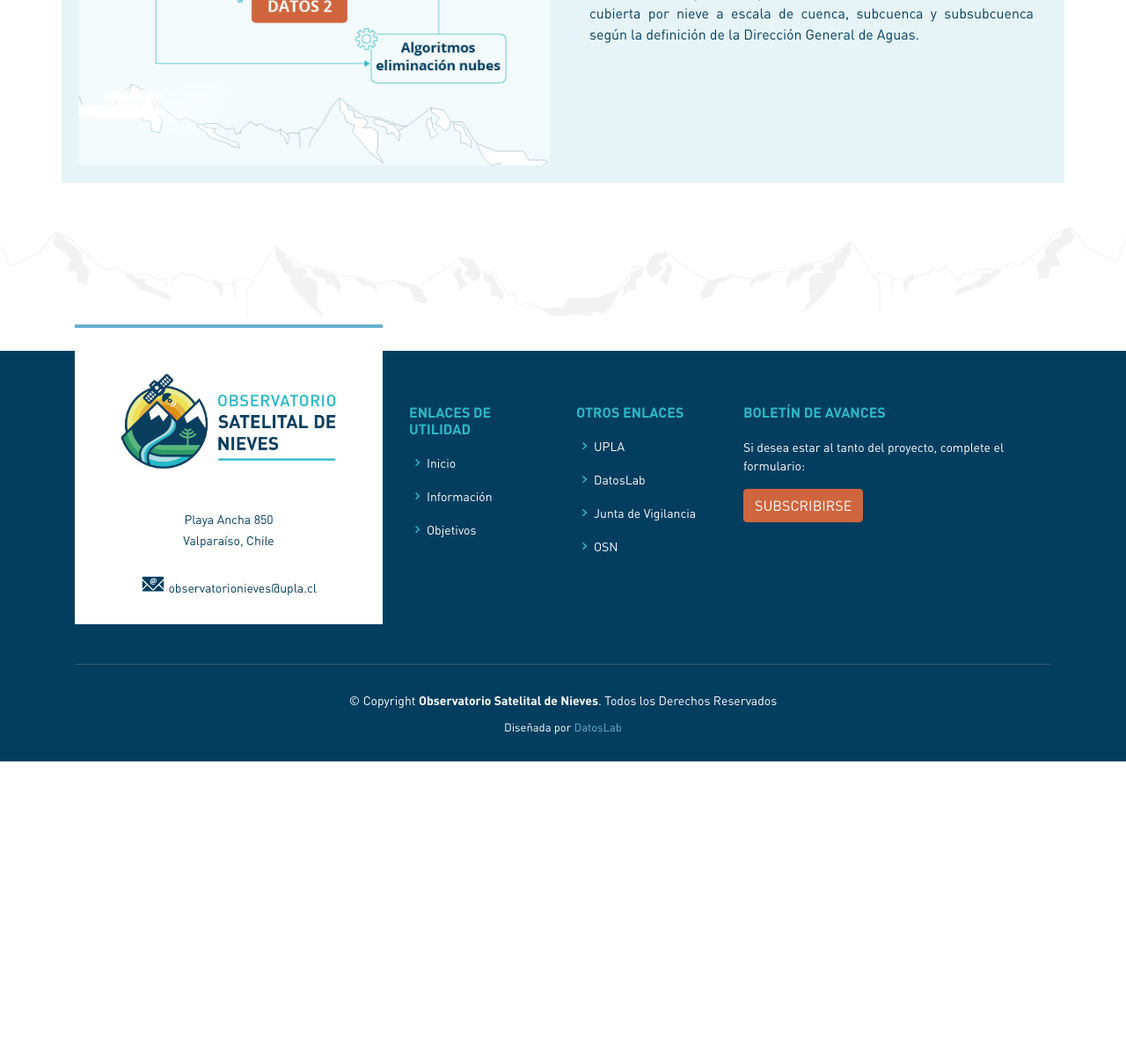
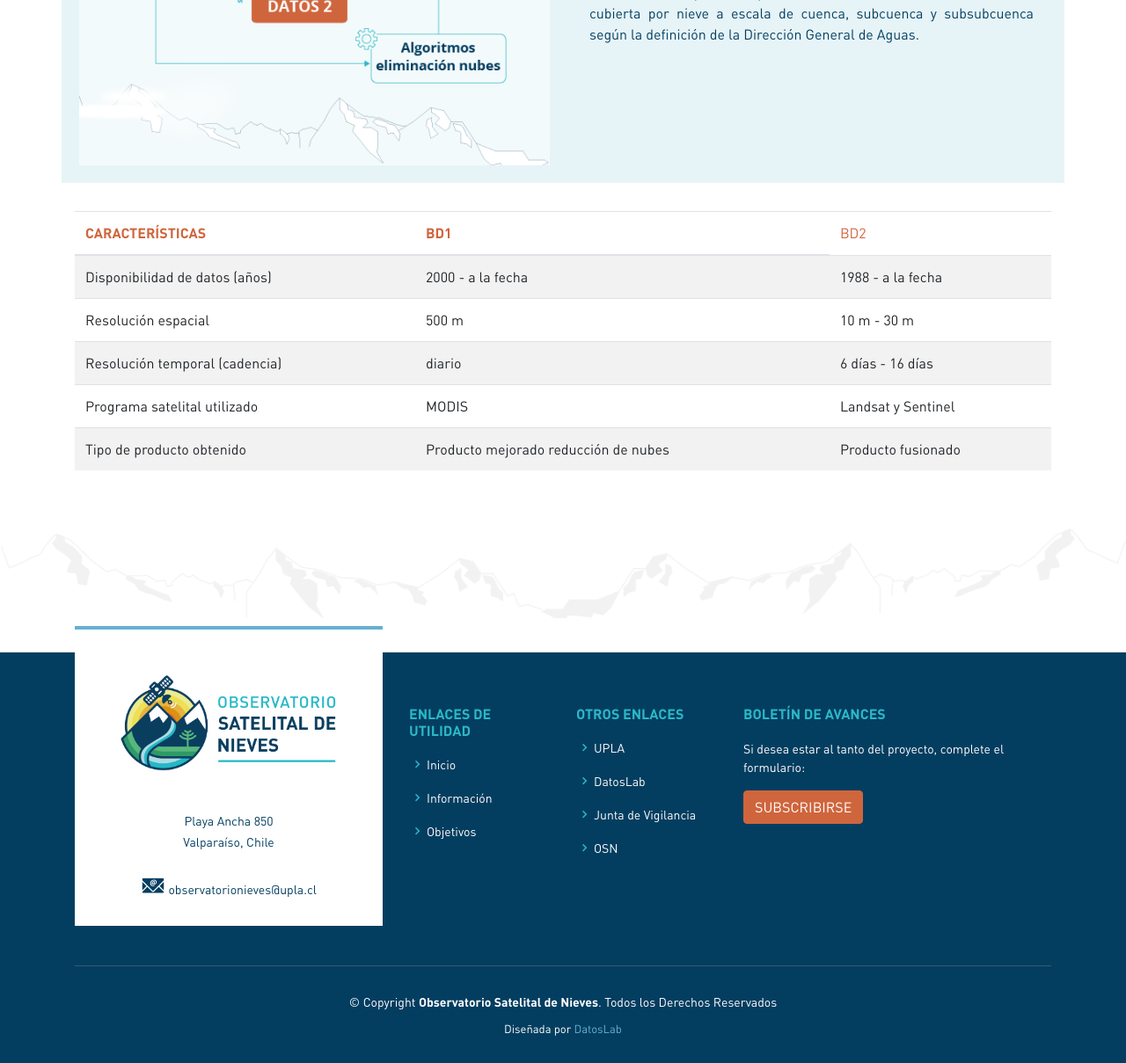
Before and after one commit to DatosLabUPLA/obsnieves-web-legacy, a Django app: page /basededatos/ in a window 1280 px wide. Shown: the part 2469-3678 px from the top of the page at 88% size. Before the commit the page ends 3335 px from the top, so only its background shows below. Run offline with Django 3.2, Linux system fonts and the light colour scheme; some libraries are stand-ins or nearby versions.

Commit message:
Update database.html
Dentro de la pestaña “Base de Datos”, al final de la BD2 agregar el cuadro resumen con las características de las Base de Datos 1 y 2 (pestaña escalamiento).

```diff
--- a/core/templates/core/database.html
+++ b/core/templates/core/database.html
@@ -95,6 +95,51 @@
     </div>
   </section>
 
+  <section class="p-3">
+    <div class="container">
+      <div class="row">
+        <div class="col">
+          <table class="table table-striped">
+            <thead class="text-uppercase txt-naranjo-2">
+                <tr>
+                    <th>Características</th>
+                    <th>BD1</th>
+                    <td>BD2</td>
+                </tr>
+            </thead>
+            <tbody>
+                <tr>
+                    <td>Disponibilidad de datos (años)</td>
+                    <td>2000 - a la fecha</td>
+                    <td>1988 - a la fecha</td>
+                </tr>
+                <tr>
+                    <td>Resolución espacial</td>
+                    <td>500 m</td>
+                    <td>10 m - 30 m</td>
+                </tr>
+                <tr>
+                    <td>Resolución temporal (cadencia)</td>
+                    <td>diario</td>
+                    <td>6 días - 16 días</td>
+                </tr>
+                <tr>
+                    <td>Programa satelital utilizado</td>
+                    <td>MODIS</td>
+                    <td>Landsat y Sentinel</td>
+                </tr>
+                <tr>
+                    <td>Tipo de producto obtenido</td>
+                    <td>Producto mejorado reducción de nubes</td>
+                    <td>Producto fusionado</td>
+                </tr>
+            </tbody>
+          </table>
+        </div>
+      </div>
+    </div>
+  </section>
+
 </main><!-- End #main -->
 
 {% endblock content %}
```
